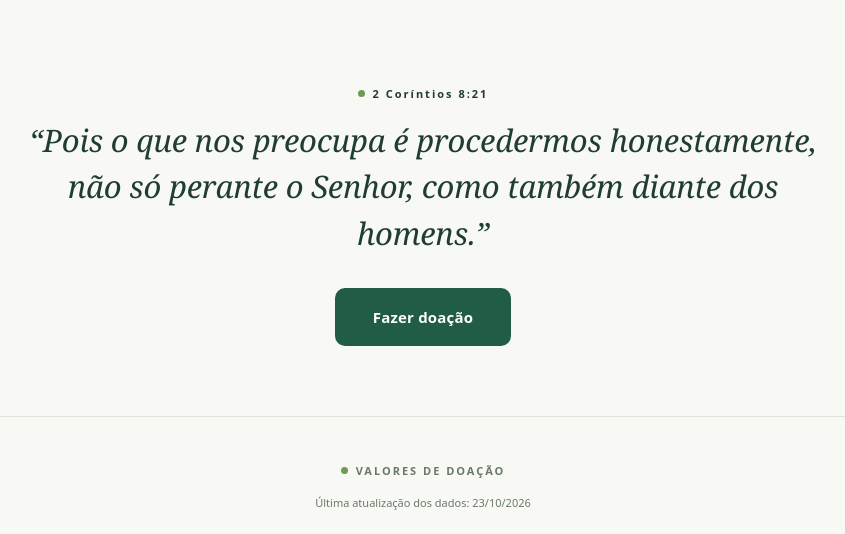
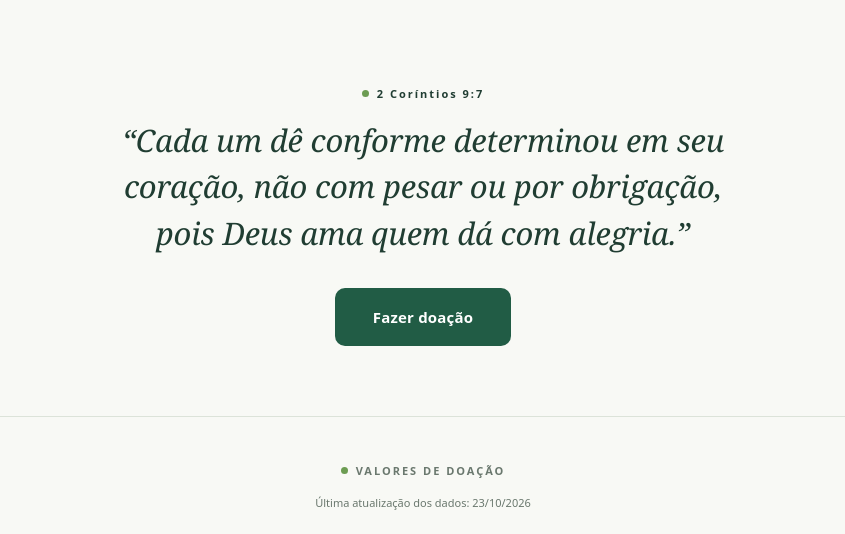
Before and after one commit to FiscalDoTrampo/Portal-Transparencia, a plain HTML site: page index.html in a window 1280 px wide. Shown: the top 534 px of the page, without its empty margins (217-1062 px from the left). Drawn offline with Linux system fonts and the light colour scheme.

Commit message:
Atualizacao 23/10/2026 13:38

```diff
--- a/index.html
+++ b/index.html
@@ -4,7 +4,7 @@
 <body>
 <a class="skip" href="#balanco">Ir para os valores</a>
 <main>
-<section class="hero"><div class="verse"><p class="eyebrow verse-ref"><span></span>2 Coríntios 8:21</p><h1 class="verse-text">“Pois o que nos preocupa é procedermos honestamente, não só perante o Senhor, como também diante dos homens.”</h1><button class="primary" id="abrir-doacao" type="button">Fazer doação</button></div></section>
+<section class="hero"><div class="verse"><p class="eyebrow verse-ref"><span></span>2 Coríntios 9:7</p><h1 class="verse-text">“Cada um dê conforme determinou em seu coração, não com pesar ou por obrigação, pois Deus ama quem dá com alegria.”</h1><button class="primary" id="abrir-doacao" type="button">Fazer doação</button></div></section>
 <section id="balanco" class="section"><p class="eyebrow muted"><span></span>VALORES DE DOAÇÃO</p><p class="updated" id="atualizacao"></p><div class="cards"><article class="metric"><p id="entradas">R$ 0,00</p></article></div></section>
 </main>
 <noscript><p>Ative o JavaScript para visualizar as informações.</p></noscript>
--- a/style.css
+++ b/style.css
@@ -11,7 +11,7 @@ main{max-width:1180px;margin:auto;padding:0 24px}
 .hero{padding:85px 0 70px;text-align:center}
 .verse{max-width:820px;margin:0 auto}
 .verse-ref{justify-content:center;margin-bottom:20px}
-.verse-text{font-family:Georgia,serif;font-style:italic;font-weight:400;font-size:clamp(21px,2.5vw,31px);line-height:1.5;letter-spacing:-.2px;color:var(--ink);margin:0 auto;max-width:800px}
+.verse-text{font-family:Georgia,serif;font-style:italic;font-weight:400;font-size:clamp(21px,2.5vw,31px);line-height:1.5;letter-spacing:-.2px;color:var(--ink);margin:0 auto;max-width:800px;text-wrap:balance}
 .eyebrow{font-size:11px;font-weight:700;letter-spacing:2px;display:flex;align-items:center;justify-content:center;gap:8px;margin:0 0 14px}
 .eyebrow>span{width:7px;height:7px;background:#6c9c52;border-radius:50%}
 .muted{color:var(--muted);font-size:11px}
```
